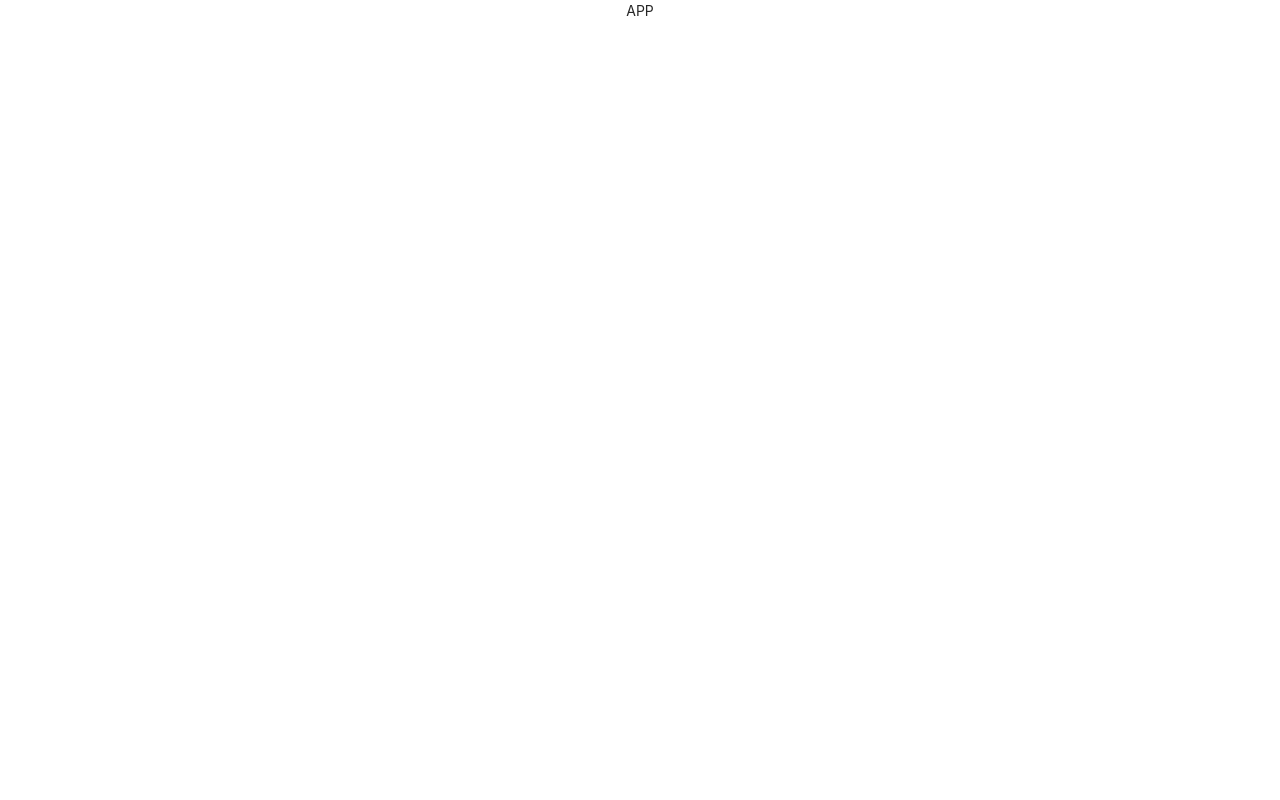
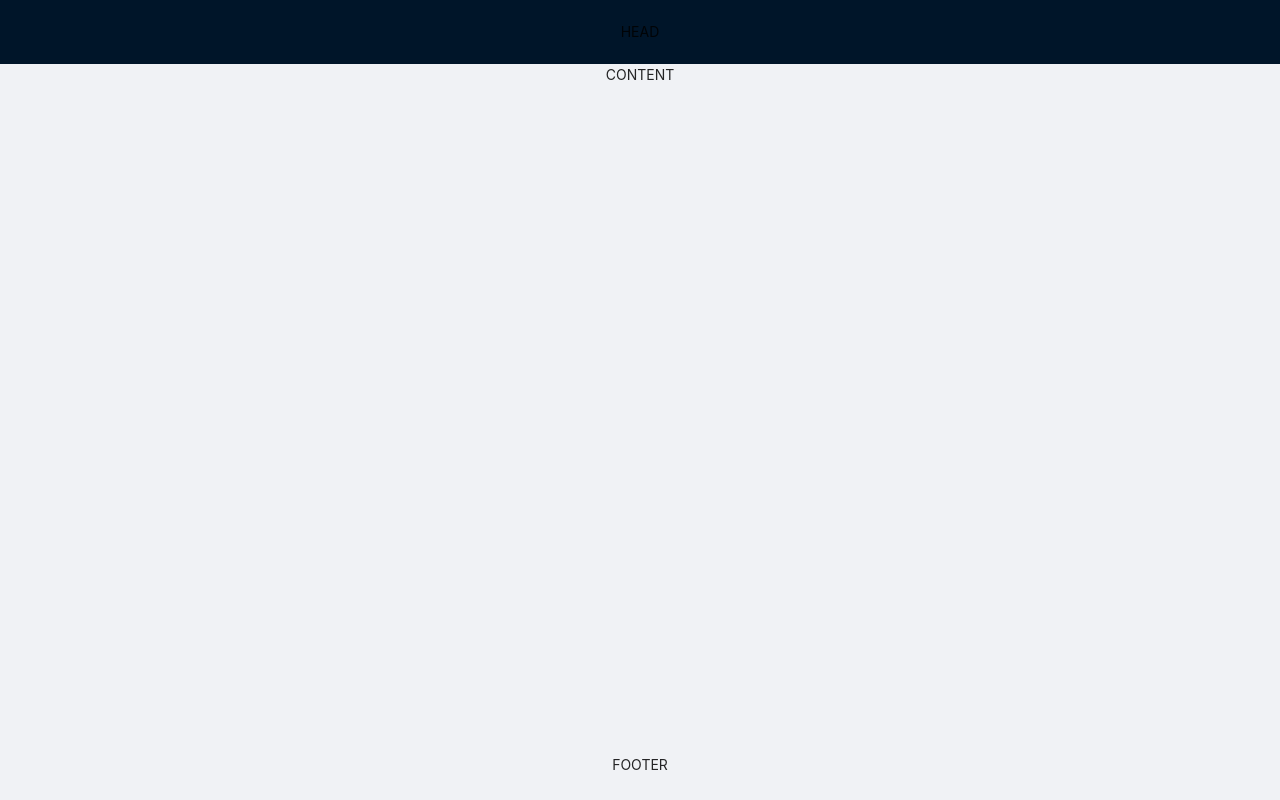
Before and after one commit to seal144/chooser, a React (Create React App) app: page / in a window 1280 px wide. Built offline with nearby package versions, Linux system fonts and the light colour scheme.

Commit message:
feat: implement antd layout

```diff
--- a/src/App.js
+++ b/src/App.js
@@ -1,10 +1,21 @@
 import React from 'react';
+import { Layout } from 'antd';
+
+const { Header, Content, Footer } = Layout
 
 function App() {
   return (
-    <div className="App">
-      APP
-    </div>
+    <Layout className="layout">
+      <Header>
+        HEAD
+      </Header>
+      <Content>
+        CONTENT
+      </Content>
+      <Footer>
+        FOOTER
+      </Footer>
+    </Layout>
   );
 }
 
--- a/src/index.scss
+++ b/src/index.scss
@@ -1,2 +1,3 @@
 @import "./styles/common.scss";
+@import "./styles/layout.scss";
 @import "~antd/dist/antd.css"
--- /dev/null
+++ b/src/styles/layout.scss
@@ -0,0 +1,3 @@
+.layout {
+    min-height: 100vh;
+}
```
Also changed, not shown: 1 other file (tests, documents, lock files or other folders).
